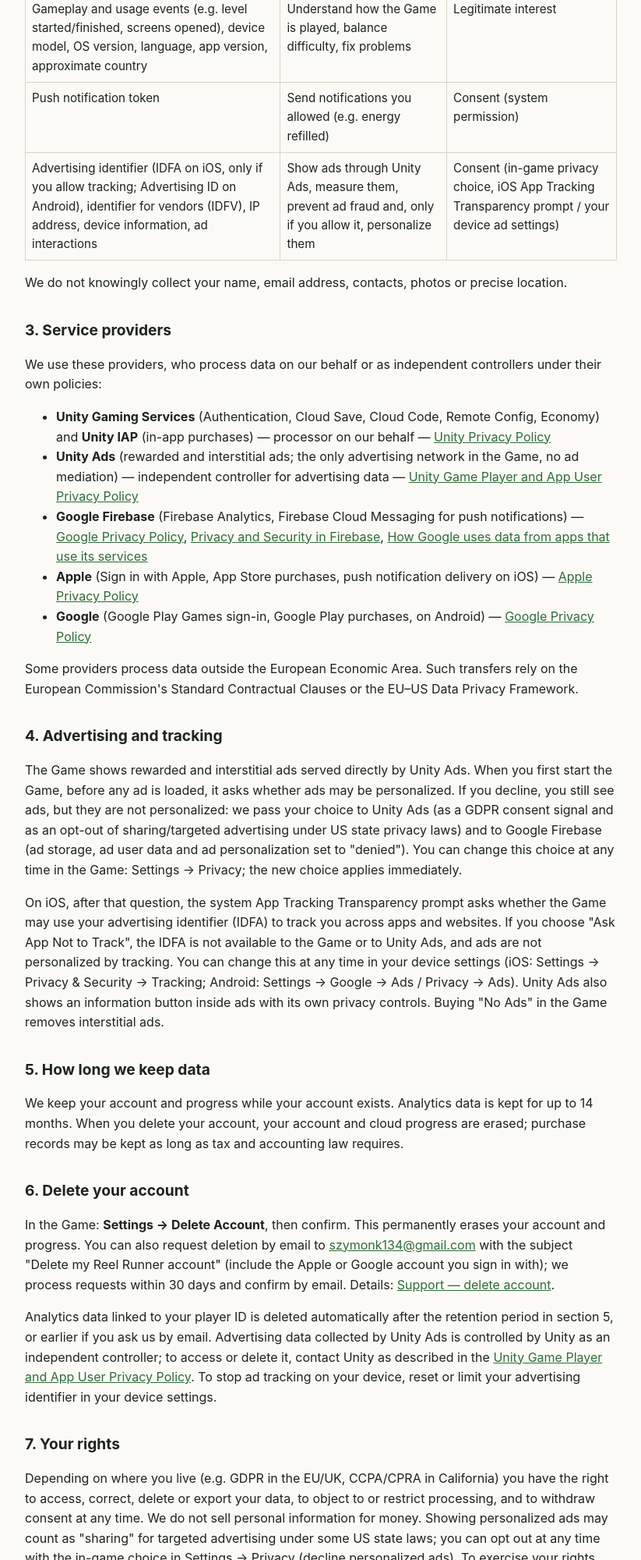
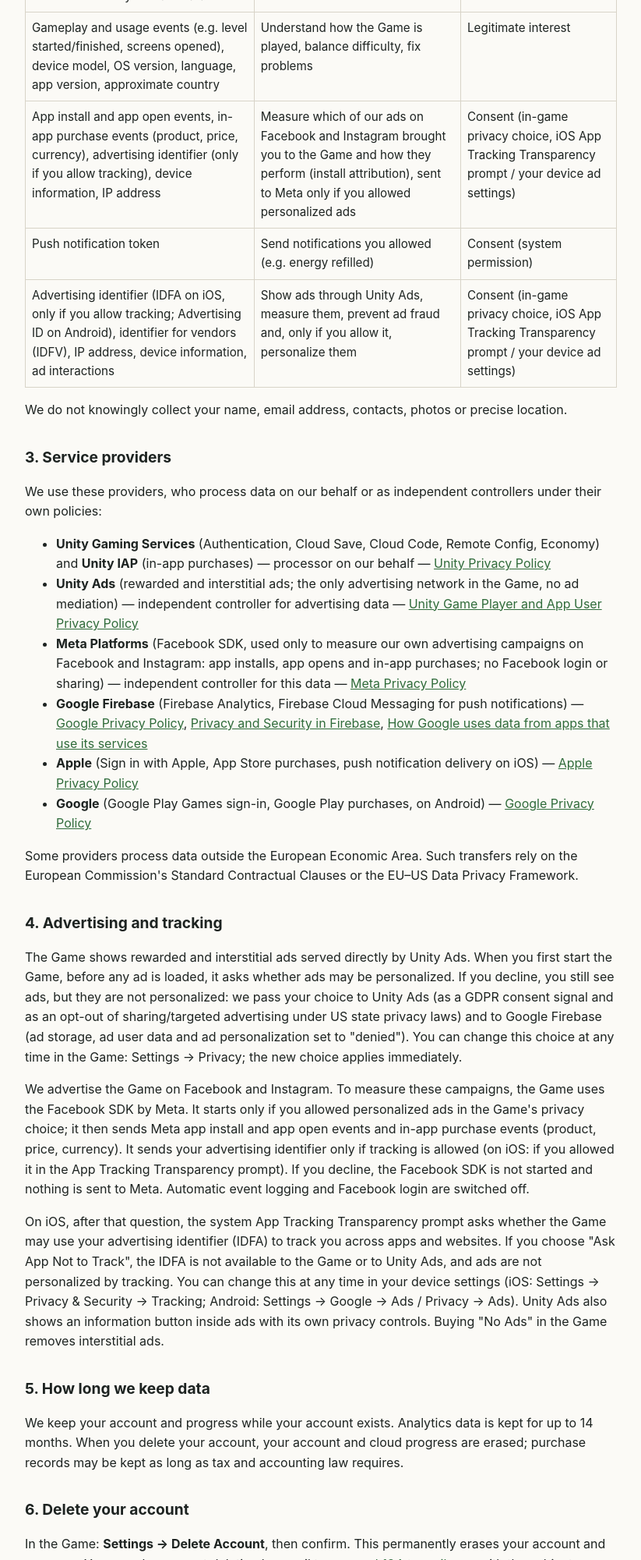
Before and after one commit to Polygon-River/polygon-river.github.io, a plain HTML site: page privacy.html in a window 1280 px wide. Shown: the part 800-2800 px from the top of the page at 78% size, without its empty margins (228-1051 px from the left). Drawn offline with Linux system fonts and the light colour scheme.

Commit message:
Privacy policy: Meta / Facebook SDK campaign measurement (consent-gated)

```diff
--- a/privacy.html
+++ b/privacy.html
@@ -17,7 +17,7 @@
 </head>
 <body>
 <h1>Privacy Policy — Reel Runner</h1>
-<p class="muted">Effective date: 22 November 2026</p>
+<p class="muted">Effective date: 24 November 2026</p>
 
 <p>This policy explains what data the mobile game <strong>Reel Runner</strong> ("the Game") collects, why, and what choices you have. The Game is published by <strong>PolygonRiver</strong> ("we", "us").</p>
 
@@ -31,6 +31,7 @@
   <tr><td>Game progress and settings (levels, items, currencies, purchases history inside the Game)</td><td>Save your progress in the cloud, run the Game's economy and events</td><td>Performance of contract</td></tr>
   <tr><td>In-app purchase records (product, time, transaction ID). Payment details are handled only by Apple or Google — we never see your card data</td><td>Deliver purchased items, prevent fraud</td><td>Performance of contract</td></tr>
   <tr><td>Gameplay and usage events (e.g. level started/finished, screens opened), device model, OS version, language, app version, approximate country</td><td>Understand how the Game is played, balance difficulty, fix problems</td><td>Legitimate interest</td></tr>
+  <tr><td>App install and app open events, in-app purchase events (product, price, currency), advertising identifier (only if you allow tracking), device information, IP address</td><td>Measure which of our ads on Facebook and Instagram brought you to the Game and how they perform (install attribution), sent to Meta only if you allowed personalized ads</td><td>Consent (in-game privacy choice, iOS App Tracking Transparency prompt / your device ad settings)</td></tr>
   <tr><td>Push notification token</td><td>Send notifications you allowed (e.g. energy refilled)</td><td>Consent (system permission)</td></tr>
   <tr><td>Advertising identifier (IDFA on iOS, only if you allow tracking; Advertising ID on Android), identifier for vendors (IDFV), IP address, device information, ad interactions</td><td>Show ads through Unity Ads, measure them, prevent ad fraud and, only if you allow it, personalize them</td><td>Consent (in-game privacy choice, iOS App Tracking Transparency prompt / your device ad settings)</td></tr>
 </table>
@@ -41,6 +42,7 @@
 <ul>
   <li><strong>Unity Gaming Services</strong> (Authentication, Cloud Save, Cloud Code, Remote Config, Economy) and <strong>Unity IAP</strong> (in-app purchases) — processor on our behalf — <a href="https://unity.com/legal/privacy-policy">Unity Privacy Policy</a></li>
   <li><strong>Unity Ads</strong> (rewarded and interstitial ads; the only advertising network in the Game, no ad mediation) — independent controller for advertising data — <a href="https://unity.com/legal/game-player-and-app-user-privacy-policy">Unity Game Player and App User Privacy Policy</a></li>
+  <li><strong>Meta Platforms</strong> (Facebook SDK, used only to measure our own advertising campaigns on Facebook and Instagram: app installs, app opens and in-app purchases; no Facebook login or sharing) — independent controller for this data — <a href="https://www.facebook.com/privacy/policy/">Meta Privacy Policy</a></li>
   <li><strong>Google Firebase</strong> (Firebase Analytics, Firebase Cloud Messaging for push notifications) — <a href="https://policies.google.com/privacy">Google Privacy Policy</a>, <a href="https://firebase.google.com/support/privacy">Privacy and Security in Firebase</a>, <a href="https://policies.google.com/technologies/partner-sites">How Google uses data from apps that use its services</a></li>
   <li><strong>Apple</strong> (Sign in with Apple, App Store purchases, push notification delivery on iOS) — <a href="https://www.apple.com/legal/privacy/">Apple Privacy Policy</a></li>
   <li><strong>Google</strong> (Google Play Games sign-in, Google Play purchases, on Android) — <a href="https://policies.google.com/privacy">Google Privacy Policy</a></li>
@@ -49,6 +51,7 @@
 
 <h2 id="ads">4. Advertising and tracking</h2>
 <p>The Game shows rewarded and interstitial ads served directly by Unity Ads. When you first start the Game, before any ad is loaded, it asks whether ads may be personalized. If you decline, you still see ads, but they are not personalized: we pass your choice to Unity Ads (as a GDPR consent signal and as an opt-out of sharing/targeted advertising under US state privacy laws) and to Google Firebase (ad storage, ad user data and ad personalization set to "denied"). You can change this choice at any time in the Game: Settings → Privacy; the new choice applies immediately.</p>
+<p>We advertise the Game on Facebook and Instagram. To measure these campaigns, the Game uses the Facebook SDK by Meta. It starts only if you allowed personalized ads in the Game's privacy choice; it then sends Meta app install and app open events and in-app purchase events (product, price, currency). It sends your advertising identifier only if tracking is allowed (on iOS: if you allowed it in the App Tracking Transparency prompt). If you decline, the Facebook SDK is not started and nothing is sent to Meta. Automatic event logging and Facebook login are switched off.</p>
 <p>On iOS, after that question, the system App Tracking Transparency prompt asks whether the Game may use your advertising identifier (IDFA) to track you across apps and websites. If you choose "Ask App Not to Track", the IDFA is not available to the Game or to Unity Ads, and ads are not personalized by tracking. You can change this at any time in your device settings (iOS: Settings → Privacy &amp; Security → Tracking; Android: Settings → Google → Ads / Privacy → Ads). Unity Ads also shows an information button inside ads with its own privacy controls. Buying "No Ads" in the Game removes interstitial ads.</p>
 
 <h2>5. How long we keep data</h2>
@@ -56,7 +59,7 @@
 
 <h2>6. Delete your account</h2>
 <p>In the Game: <strong>Settings → Delete Account</strong>, then confirm. This permanently erases your account and progress. You can also request deletion by email to <a href="mailto:szymonk134@gmail.com?subject=Delete%20my%20Reel%20Runner%20account">szymonk134@gmail.com</a> with the subject "Delete my Reel Runner account" (include the Apple or Google account you sign in with); we process requests within 30 days and confirm by email. Details: <a href="support.html#delete">Support — delete account</a>.</p>
-<p>Analytics data linked to your player ID is deleted automatically after the retention period in section 5, or earlier if you ask us by email. Advertising data collected by Unity Ads is controlled by Unity as an independent controller; to access or delete it, contact Unity as described in the <a href="https://unity.com/legal/game-player-and-app-user-privacy-policy">Unity Game Player and App User Privacy Policy</a>. To stop ad tracking on your device, reset or limit your advertising identifier in your device settings.</p>
+<p>Analytics data linked to your player ID is deleted automatically after the retention period in section 5, or earlier if you ask us by email. Advertising data collected by Unity Ads is controlled by Unity as an independent controller; to access or delete it, contact Unity as described in the <a href="https://unity.com/legal/game-player-and-app-user-privacy-policy">Unity Game Player and App User Privacy Policy</a>. Campaign measurement data sent to Meta is controlled by Meta; you can manage it in your Facebook or Instagram settings (Accounts Center → Your information and permissions → Your activity off Meta technologies) or as described in the <a href="https://www.facebook.com/privacy/policy/">Meta Privacy Policy</a>. To stop ad tracking on your device, reset or limit your advertising identifier in your device settings.</p>
 
 <h2>7. Your rights</h2>
 <p>Depending on where you live (e.g. GDPR in the EU/UK, CCPA/CPRA in California) you have the right to access, correct, delete or export your data, to object to or restrict processing, and to withdraw consent at any time. We do not sell personal information for money. Showing personalized ads may count as "sharing" for targeted advertising under some US state laws; you can opt out at any time with the in-game choice in Settings → Privacy (decline personalized ads). To exercise your rights, email <a href="mailto:szymonk134@gmail.com">szymonk134@gmail.com</a>. You may also lodge a complaint with your data protection authority (in Poland: Prezes Urzędu Ochrony Danych Osobowych, <a href="https://uodo.gov.pl">uodo.gov.pl</a>).</p>
```
